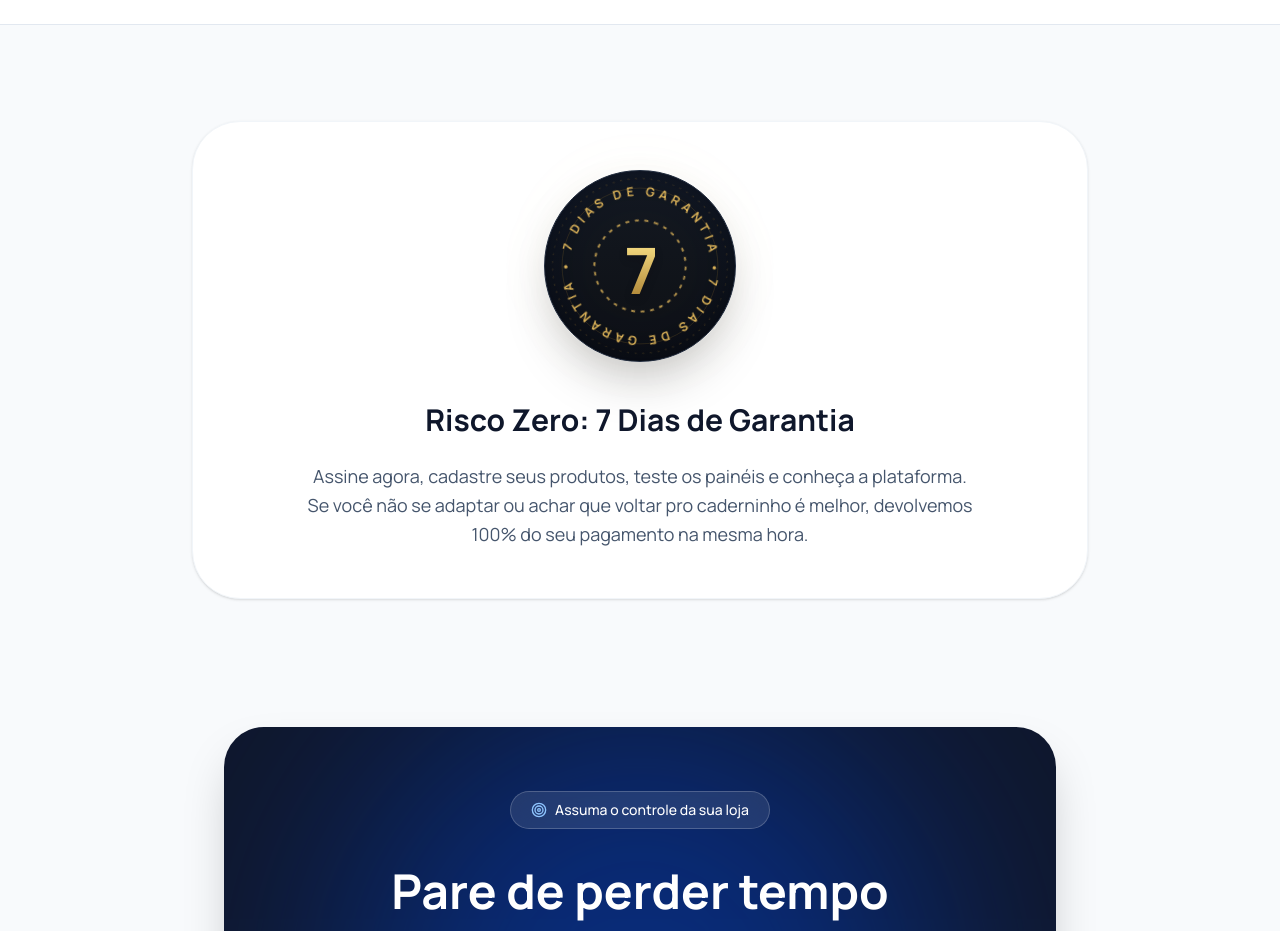
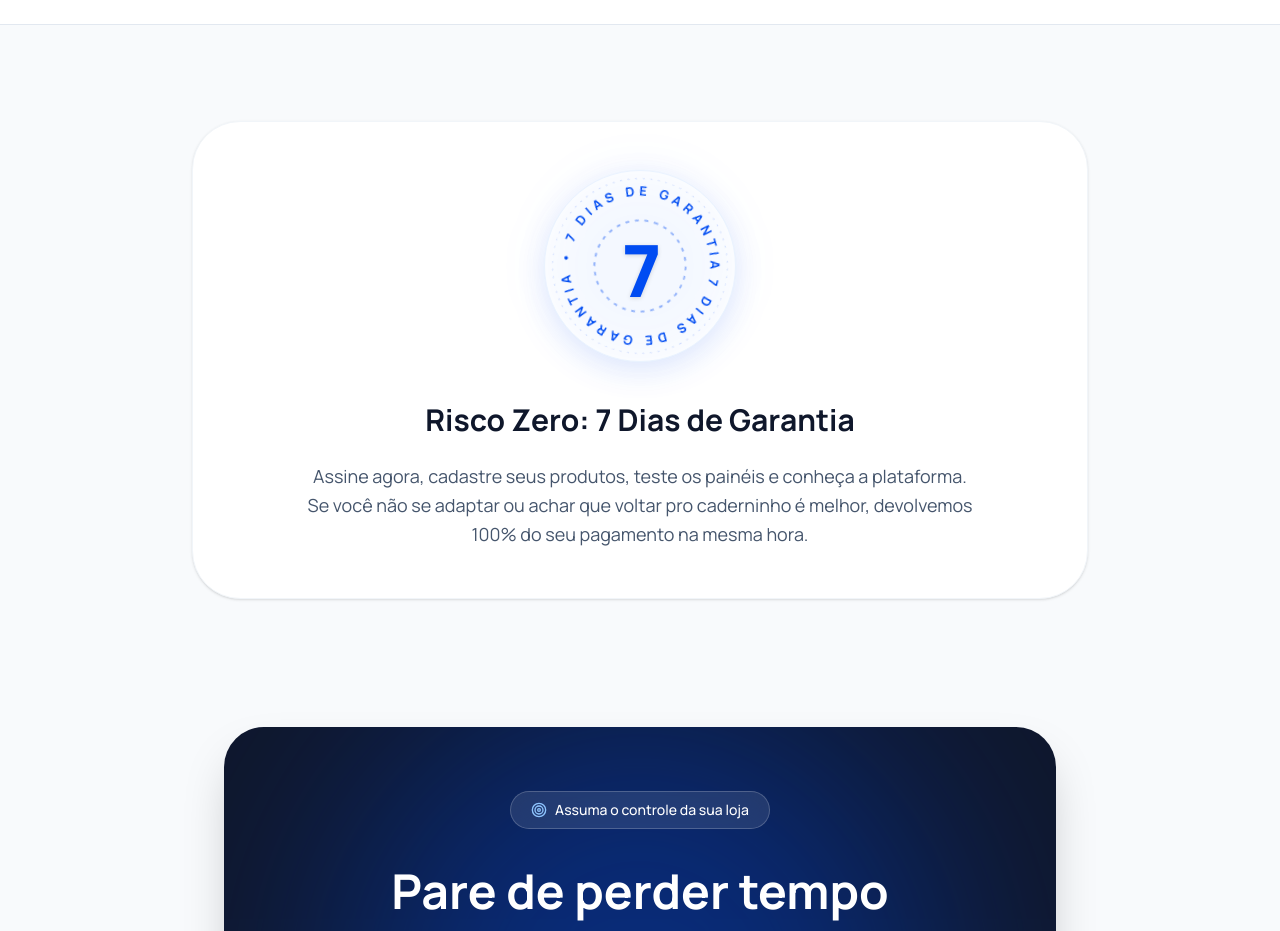
Before and after one commit to BrianSantos95/lpnurvee, a React (Vite) app: page / in a window 1280 px wide. Shown: the part 8480-9411 px from the top of the page. Built offline with nearby package versions, Linux system fonts and the light colour scheme.

Commit message:
style(guarantee): update 7D badge to light theme and brand blue color sans inner line

```diff
--- a/src/App.tsx
+++ b/src/App.tsx
@@ -1180,15 +1180,10 @@ export default function App() {
         <div className="max-w-4xl mx-auto px-4 sm:px-6 lg:px-8 text-center bg-white rounded-[3rem] p-12 border border-slate-100 shadow-sm relative overflow-hidden">
 
           {/* Custom 7-Day Guarantee Circular Badge */}
-          <div className="relative w-48 h-48 mx-auto mb-10 flex items-center justify-center rounded-full bg-gradient-to-b from-[#0a1120] to-[#040812] shadow-2xl border border-slate-800">
+          <div className="relative w-48 h-48 mx-auto mb-10 flex items-center justify-center rounded-full bg-white shadow-[0_8px_30px_rgb(0,76,242,0.12)] border border-blue-50">
             {/* Outermost subtle dashes */}
             <svg className="absolute inset-0 w-full h-full animate-[spin_40s_linear_infinite]" viewBox="0 0 200 200">
-              <circle cx="100" cy="100" r="92" fill="none" stroke="#ab8131" strokeWidth="1" strokeDasharray="2 6" opacity="0.3" />
-            </svg>
-
-            {/* Outer solid thin ring */}
-            <svg className="absolute inset-0 w-full h-full" viewBox="0 0 200 200">
-              <circle cx="100" cy="100" r="82" fill="none" stroke="#ab8131" strokeWidth="0.5" opacity="0.4" />
+              <circle cx="100" cy="100" r="92" fill="none" stroke="#004cf2" strokeWidth="1" strokeDasharray="2 6" opacity="0.2" />
             </svg>
 
             {/* Rotating Text using SVG */}
@@ -1196,7 +1191,7 @@ export default function App() {
               <defs>
                 <path id="textCircle" d="M 100, 26 A 74,74 0 1,1 99.9,26" />
               </defs>
-              <text fill="#d8b058" fontSize="13" fontWeight="bold" letterSpacing="4.5">
+              <text fill="#004cf2" fontSize="13.5" fontWeight="bold" letterSpacing="4.7">
                 <textPath href="#textCircle" startOffset="0%">
                   7 DIAS DE GARANTIA • 7 DIAS DE GARANTIA •
                 </textPath>
@@ -1205,14 +1200,14 @@ export default function App() {
 
             {/* Inner dashes */}
             <svg className="absolute inset-0 w-full h-full animate-[spin_35s_linear_infinite_reverse]" viewBox="0 0 200 200">
-              <circle cx="100" cy="100" r="48" fill="none" stroke="#d8b058" strokeWidth="2" strokeDasharray="4 6" opacity="0.8" />
+              <circle cx="100" cy="100" r="48" fill="none" stroke="#004cf2" strokeWidth="2" strokeDasharray="4 6" opacity="0.4" />
             </svg>
 
             {/* Additional inner glow */}
-            <div className="absolute inset-0 rounded-full bg-[#d8b058]/5 blur-xl pointer-events-none"></div>
+            <div className="absolute inset-0 rounded-full bg-blue-500/5 blur-xl pointer-events-none"></div>
 
             {/* Center Number */}
-            <div className="relative z-10 font-bold text-[4rem] bg-gradient-to-b from-[#fde68a] to-[#ab8131] bg-clip-text text-transparent transform translate-y-1 drop-shadow-lg leading-none tracking-tighter">
+            <div className="relative z-10 font-black text-[4.5rem] text-[#004cf2] transform translate-y-1 drop-shadow-sm leading-none tracking-tighter">
               7
             </div>
           </div>
```
